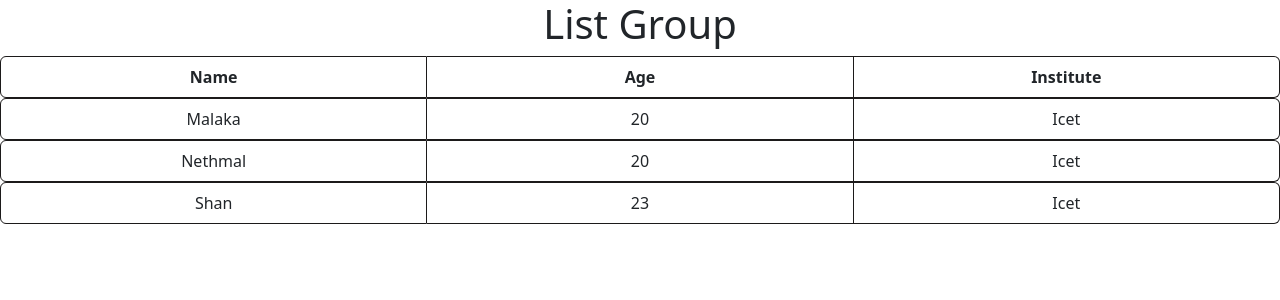
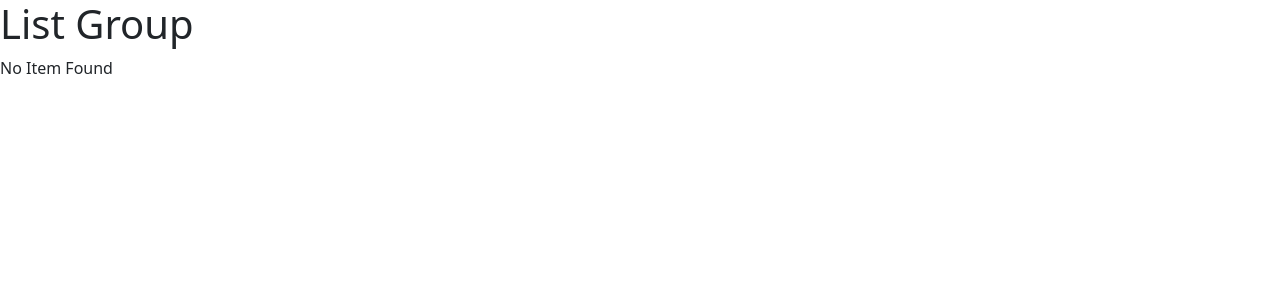
Before and after one commit to nethmalgeesaraux/React-Tutorial, a React (Vite) app: page / in a window 1280 px wide. Shown: the top 300 px of the page. Built offline with nearby package versions, Linux system fonts and the light colour scheme.

Commit message:
Coditional Rendering

```diff
--- a/src/component/ListGroup.css
+++ b/src/component/ListGroup.css
@@ -1,4 +1,4 @@
-
+/*
 .list-group-horizontal .list-group-item,
 .list-group-horizontal-sm .list-group-item,
 .list-group-horizontal-md .list-group-item,
@@ -22,3 +22,6 @@
 .institute-item {
   font-weight: bold;
 }
+
+
+ */
--- a/src/component/ListGroup.tsx
+++ b/src/component/ListGroup.tsx
@@ -1,29 +1,19 @@
 import { Fragment } from "react/jsx-runtime";
 import './ListGroup.css';
 function ListGroup() {
-    return <div>
-        <h1 className="center-heading">List Group</h1>
-        <ul className="list-group list-group-horizontal">
-            <li className="list-group-item name-item">Name</li>
-            <li className="list-group-item age-item">Age</li>
-            <li className="list-group-item institute-item">Institute</li>
-        </ul>
+
+    let items = ["nethmal", "malaka", "shan", "dilshan"];
+    items = [];
 
 
-        <ul className="list-group list-group-horizontal-sm">
-            <li className="list-group-item">Malaka</li>
-            <li className="list-group-item">20</li>
-            <li className="list-group-item">Icet</li>
-        </ul>
-        <ul className="list-group list-group-horizontal-md">
-            <li className="list-group-item">Nethmal</li>
-            <li className="list-group-item">20</li>
-            <li className="list-group-item">Icet</li>
-        </ul>
-        <ul className="list-group list-group-horizontal-lg">
-            <li className="list-group-item">Shan</li>
-            <li className="list-group-item">23</li>
-            <li className="list-group-item">Icet</li>
+
+    return <div>
+        <h1>List Group</h1>
+        {items.length === 0 && <p>No Item Found</p>}
+        <ul className="list-group">
+            {items.map((items)=> (
+                <li key={items}>{items}</li>
+            ))}
         </ul>
 
     </div>
```
